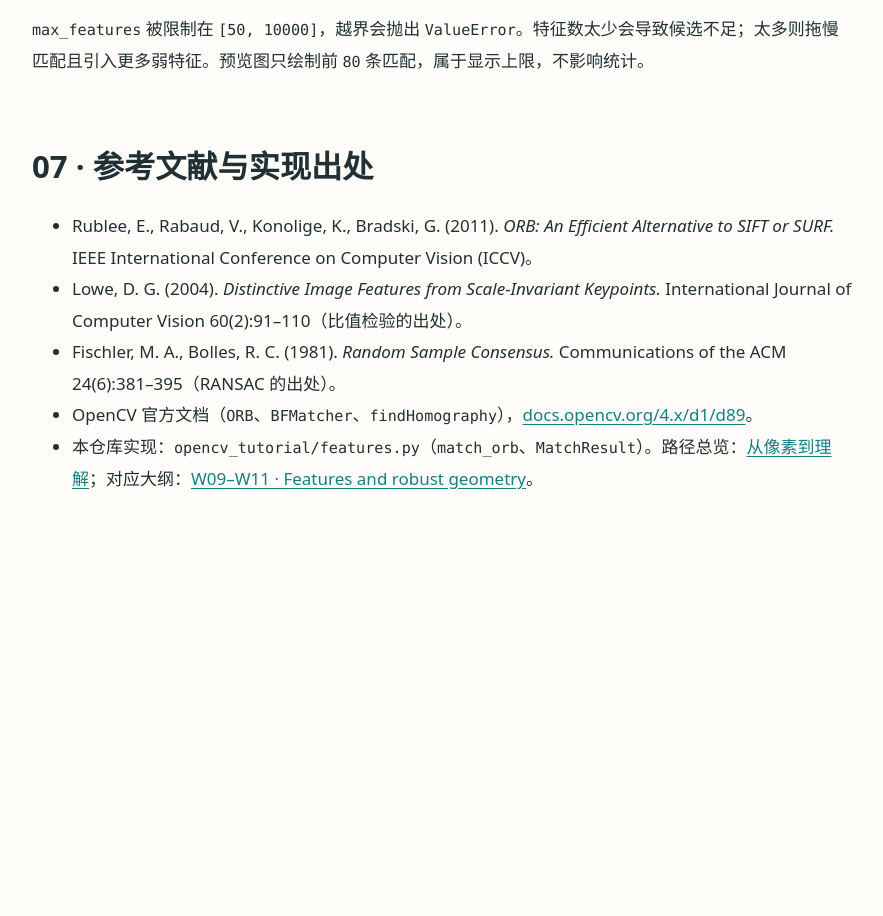
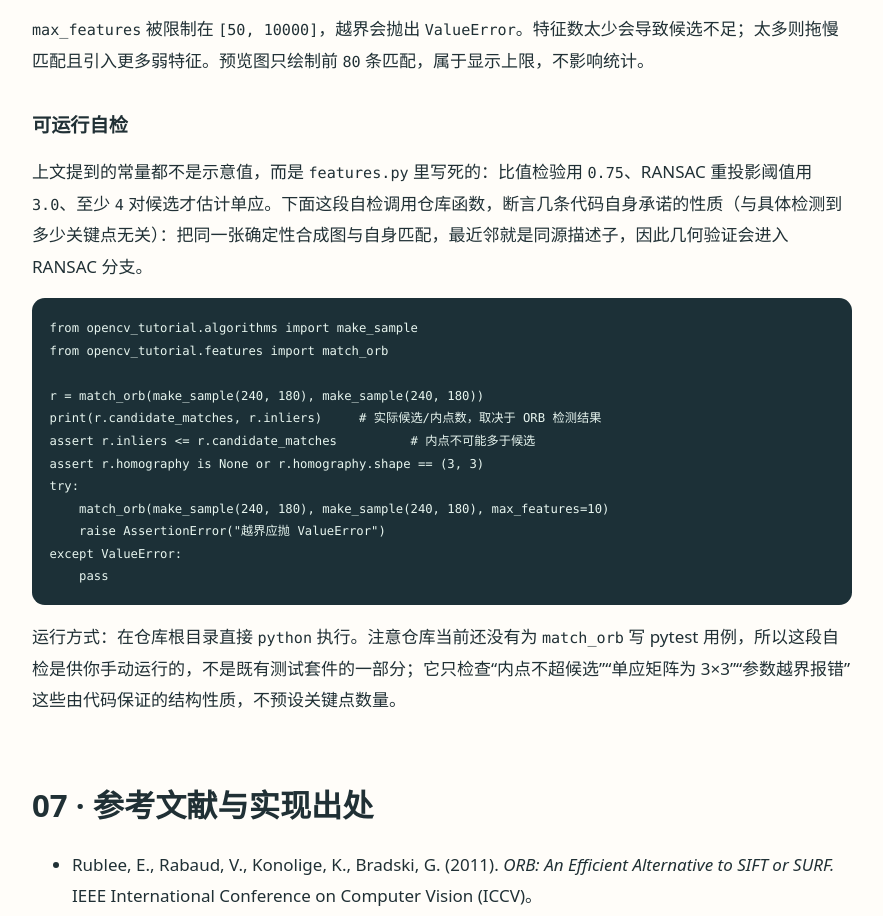
Before and after one commit to 1998x-stack/opencv-tutorial, a plain HTML site: page articles/local-features.html in a window 1280 px wide. Shown: the part 3833-4749 px from the top of the page, without its empty margins (335-1218 px from the left). Before the commit the page ends 4472 px from the top, so only its background shows below. Drawn offline with Linux system fonts and the light colour scheme.

Commit message:
docs(opencv-tutorial): add a runnable self-check to the local-features article

```diff
--- a/articles/local-features.html
+++ b/articles/local-features.html
@@ -174,6 +174,21 @@ ul.plain{padding-left:1.2rem}ul.plain li{margin:.45rem 0}
 <p>一是<strong>重复纹理</strong>：火柴盒、砖墙、棋盘等局部外观高度相似，比值检验会把它们全部判为模糊而丢弃，或留下大量错误匹配。二是<strong>视角变化过大</strong>：局部外观随之改变，描述子不再稳定。三是<strong>候选不足</strong>：<code>match_orb</code> 要求至少 4 对候选才估计单应，否则返回 <code>H = None</code> 且 <code>inliers = 0</code>——这是显式的失败信号，而不是异常。</p>
 <h3>参数范围</h3>
 <p><code>max_features</code> 被限制在 <code>[50, 10000]</code>，越界会抛出 <code>ValueError</code>。特征数太少会导致候选不足；太多则拖慢匹配且引入更多弱特征。预览图只绘制前 <code>80</code> 条匹配，属于显示上限，不影响统计。</p>
+<h3>可运行自检</h3>
+<p>上文提到的常量都不是示意值，而是 <code>features.py</code> 里写死的：比值检验用 <code>0.75</code>、RANSAC 重投影阈值用 <code>3.0</code>、至少 <code>4</code> 对候选才估计单应。下面这段自检调用仓库函数，断言几条代码自身承诺的性质（与具体检测到多少关键点无关）：把同一张确定性合成图与自身匹配，最近邻就是同源描述子，因此几何验证会进入 RANSAC 分支。</p>
+<pre><code>from opencv_tutorial.algorithms import make_sample
+from opencv_tutorial.features import match_orb
+
+r = match_orb(make_sample(240, 180), make_sample(240, 180))
+print(r.candidate_matches, r.inliers)     # 实际候选/内点数，取决于 ORB 检测结果
+assert r.inliers &lt;= r.candidate_matches          # 内点不可能多于候选
+assert r.homography is None or r.homography.shape == (3, 3)
+try:
+    match_orb(make_sample(240, 180), make_sample(240, 180), max_features=10)
+    raise AssertionError("越界应抛 ValueError")
+except ValueError:
+    pass</code></pre>
+<p>运行方式：在仓库根目录直接 <code>python</code> 执行。注意仓库当前还没有为 <code>match_orb</code> 写 pytest 用例，所以这段自检是供你手动运行的，不是既有测试套件的一部分；它只检查“内点不超候选”“单应矩阵为 3×3”“参数越界报错”这些由代码保证的结构性质，不预设关键点数量。</p>
 </section>
 
 <section id="references" aria-labelledby="ref-h">
```
